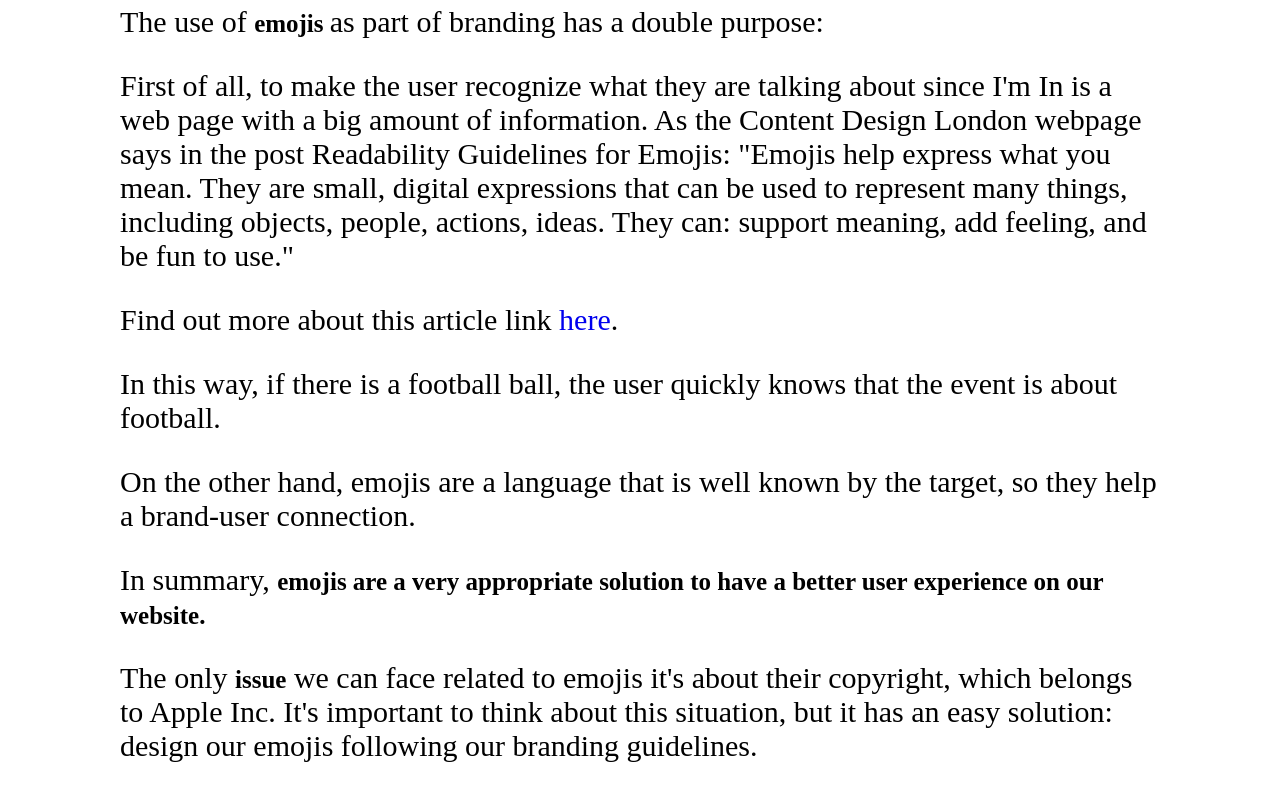
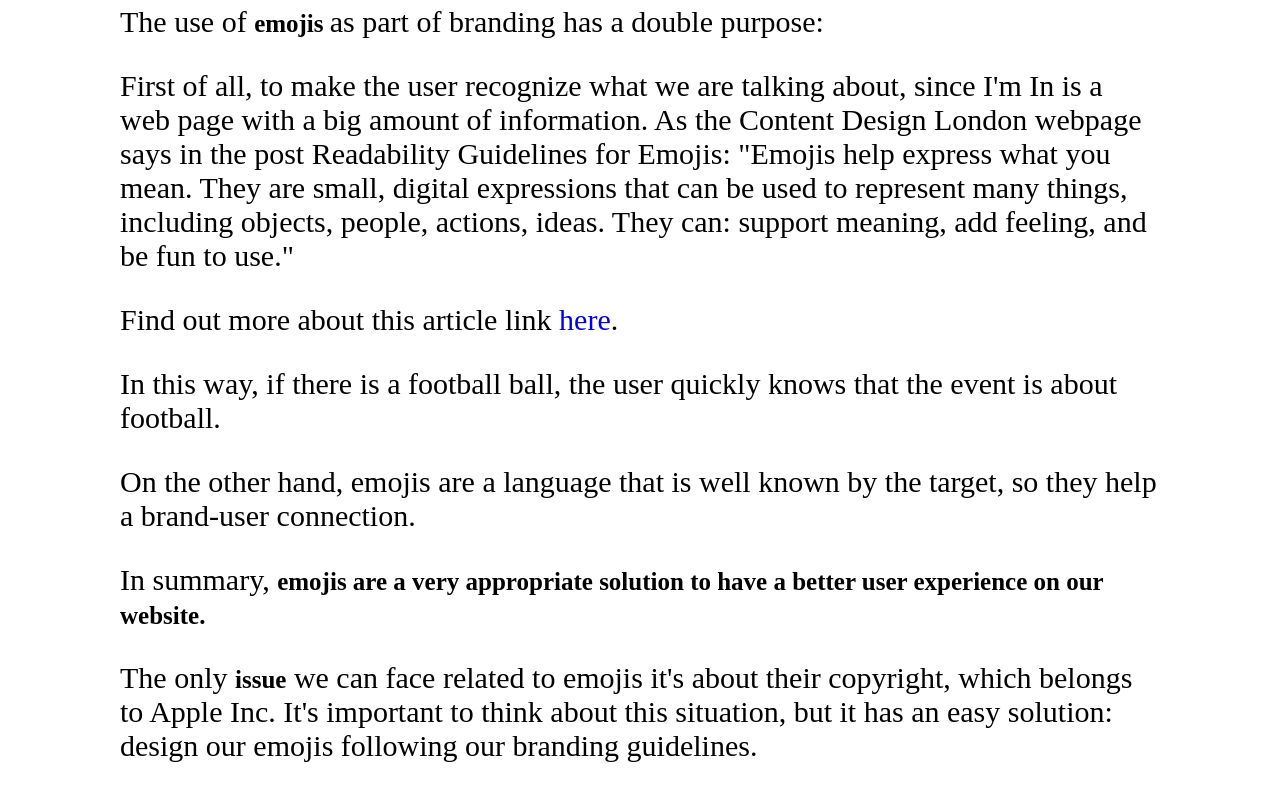
Before and after one commit to adelabea/VISUA-DESIGN, a plain HTML site: page Mockups.html in a window 1280 px wide. Shown: the part 2661-3462 px from the top of the page. Drawn offline with nearby package versions, Linux system fonts and the light colour scheme.

Commit message:
Update Mockups.html

```diff
--- a/Mockups.html
+++ b/Mockups.html
@@ -47,7 +47,7 @@
 
   <div class="content">
     <p>The use of <span class="highlight_02"> emojis </span> as part of branding has a double purpose:</p>
-    <p>First of all, to make the user recognize what they are talking about since I'm In is a web page with a big amount of information. As the Content Design London webpage says in the post Readability Guidelines for Emojis: "Emojis help express what you mean. They are small, digital expressions that can be used to represent many things, including objects, people, actions, ideas. They can: support meaning, add feeling, and be fun to use."</p>
+    <p>First of all, to make the user recognize what we are talking about, since I'm In is a web page with a big amount of information. As the Content Design London webpage says in the post Readability Guidelines for Emojis: "Emojis help express what you mean. They are small, digital expressions that can be used to represent many things, including objects, people, actions, ideas. They can: support meaning, add feeling, and be fun to use."</p>
     <p>Find out more about this article link <a href="https://readabilityguidelines.co.uk/images/emojis/" target="_blank">here</a>.</p>
     <p>In this way, if there is a football ball, the user quickly knows that the event is about football.</p>
     <p>On the other hand, emojis are a language that is well known by the target, so they help a brand-user connection.</p>
```
